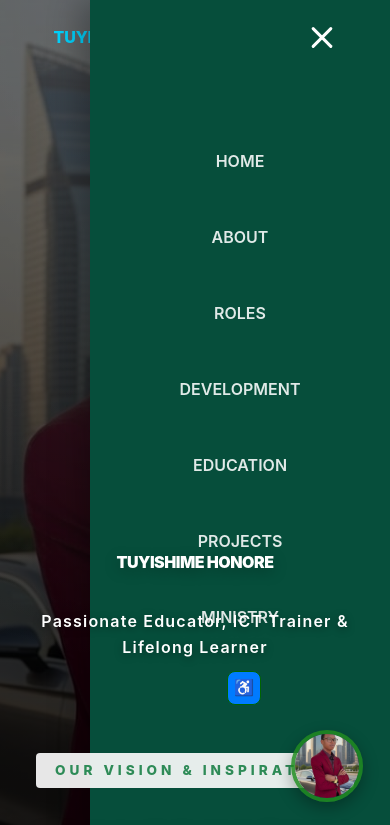
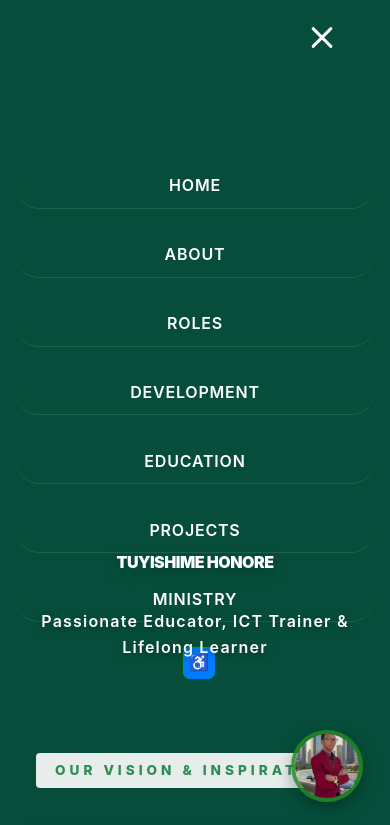
Before and after one commit to honoretuyishime67-maker/Tuyishime-Honore, a plain HTML site: page index.html in a window 390 px wide. Both pictures are taken after a click on the element 322 px from the left and 37 px from the top of the page. Shown: the top 825 px of the page. Drawn offline with Linux system fonts and the light colour scheme.

Commit message:
Fix mobile navigation z-index, background bleeding, and hero background framing

```diff
--- a/styles.css
+++ b/styles.css
@@ -392,7 +392,7 @@ header::after {
     flex-direction: column;
     gap: 5px;
     cursor: pointer;
-    z-index: 1001;
+    z-index: 2001; /* Higher than nav-links (2000) to keep the 'X' button visible */
   }
 
   .nav-toggle span {
@@ -406,28 +406,46 @@ header::after {
   .nav-links {
     position: fixed;
     top: 0;
-    right: -100%;
-    width: 80%;
-    max-width: 300px;
-    height: 100vh;
-    background: var(--green-dark);
+    left: 0;
+    width: 100%;
+    height: 100dvh;
+    background: #064e3b !important; /* Force solid color to prevent content bleeding */
     flex-direction: column;
     justify-content: center;
     align-items: center;
-    gap: 2rem;
-    transition: 0.4s cubic-bezier(0.4, 0, 0.2, 1);
-    box-shadow: -10px 0 30px rgba(0,0,0,0.3);
+    gap: 1.5rem;
+    transition: transform 0.4s cubic-bezier(0.4, 0, 0.2, 1);
+    transform: translateX(100%);
+    z-index: 2000; /* Ensure it's above everything, including footer and hero */
+    padding: 3rem 1rem;
+    overflow-y: auto;
+    display: none; /* Hidden by default */
   }
 
   .nav-links.active {
-    right: 0;
+    display: flex;
+    transform: translateX(0);
   }
 
   .nav-links a {
-    font-size: 1.1rem;
-    padding: 0.8rem 1.5rem;
-    width: 80%;
+    font-size: 1.6rem;
+    font-weight: 800;
+    color: #fff !important;
+    text-transform: uppercase;
+    letter-spacing: 0.05em;
+    padding: 1.2rem;
+    width: 100%;
     text-align: center;
+    text-decoration: none;
+    border-bottom: 1px solid rgba(255, 255, 255, 0.1);
+  }
+
+  .nav-links a:last-child {
+    border-bottom: none;
+  }
+
+  .nav-links a:last-child {
+    border-bottom: none;
   }
 
   /* Menu Toggle Animation */
```
Also changed, not shown: vercel.json.
